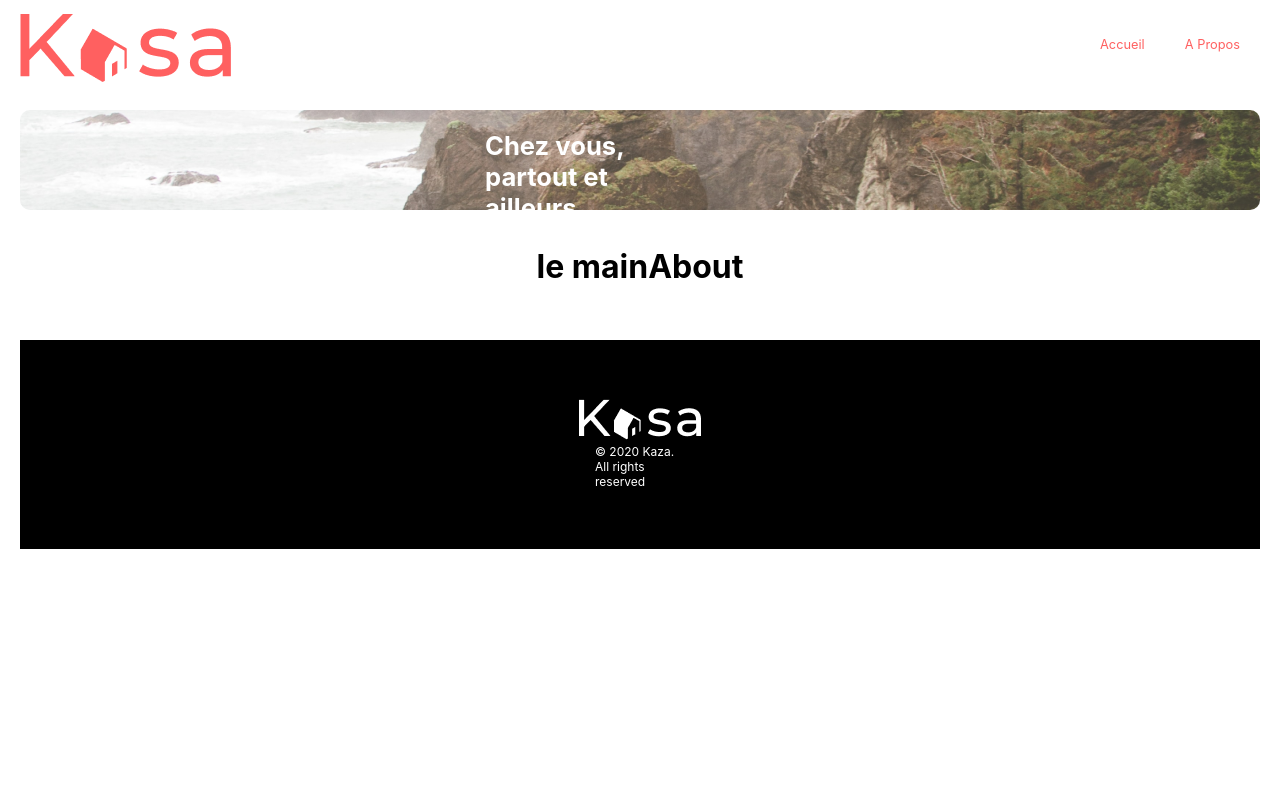
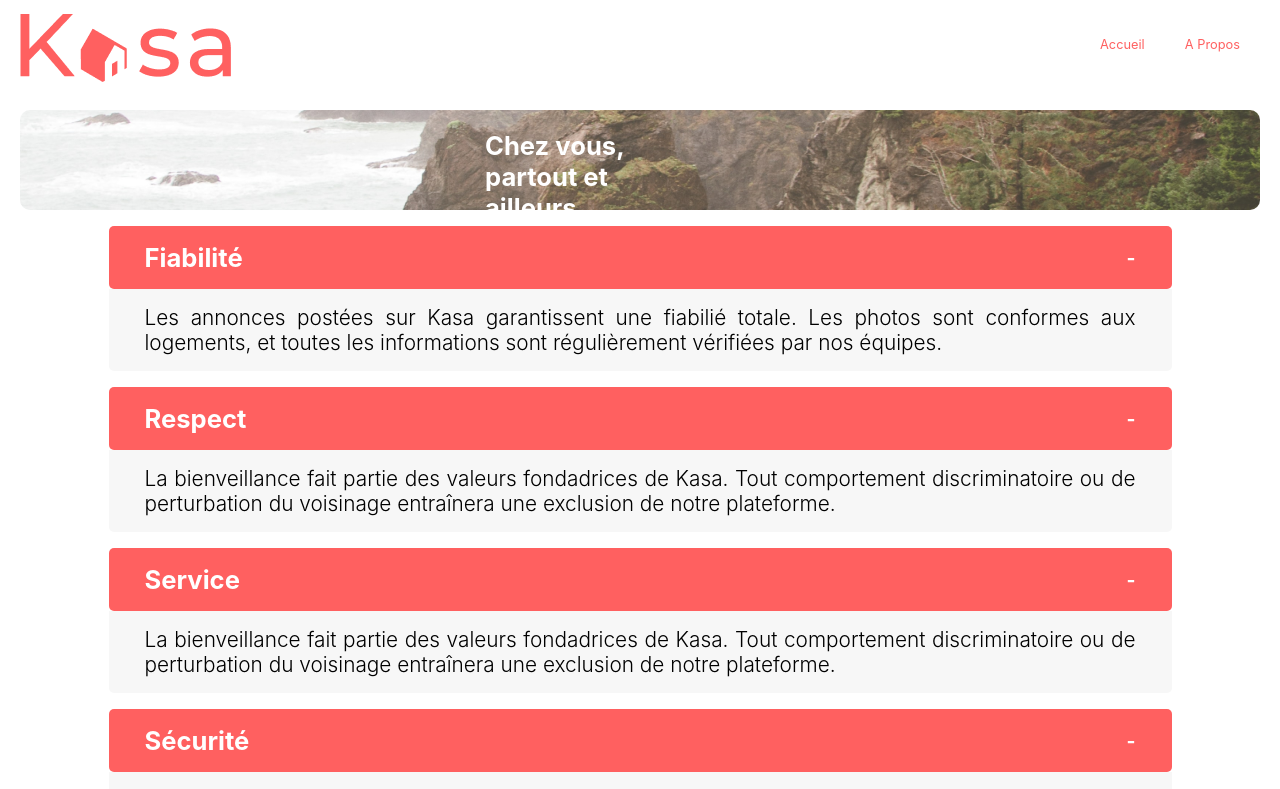
Before and after one commit to dagarbolino/Kaza-master, a React (Create React App) app: page /about in a window 1280 px wide. Shown: the top 789 px of the page. Built offline with nearby package versions, Linux system fonts and the light colour scheme.

Commit message:
page about collapse ok

```diff
--- /dev/null
+++ b/src/components/Ui/Pages/About.jsx
@@ -0,0 +1,15 @@
+import React from 'react'
+import MainAbout from './MainAbout/MainAbout'
+import Footer from '../Footer'
+
+export default function About() {
+  return (
+    <>
+      <div className="aboutContainer">
+        < MainAbout />
+      </div>
+      < Footer />
+
+    </>
+  )
+}
--- /dev/null
+++ b/src/components/Ui/Pages/Home.jsx
@@ -0,0 +1,13 @@
+import Footer from '../Footer'
+import MainHome from '../MainHome'
+
+function Home() {
+        return (
+                <>
+                        <MainHome />
+                        <Footer />
+                </>
+        )
+}
+
+export default Home
--- /dev/null
+++ b/src/components/Ui/Pages/MainAbout/Collapse.jsx
@@ -0,0 +1,25 @@
+import React, { useState } from 'react';
+
+const Collapse = ({ title, children }) => {
+  const [isCollapsed, setIsCollapsed] = useState(false);
+
+  const toggleCollapse = () => {
+    setIsCollapsed(!isCollapsed);
+  };
+
+  return (
+    <div className="collapse-container">
+      <div className="collapse-header" onClick={toggleCollapse}>
+        <h3>{title}</h3>
+        <span>{isCollapsed ? '+' : '-'}</span>
+      </div>
+      {!isCollapsed && (
+        <div className="collapse-content">
+          {children}
+        </div>
+      )}
+    </div>
+  );
+};
+
+export default Collapse;
--- /dev/null
+++ b/src/components/Ui/Pages/MainAbout/MainAbout.jsx
@@ -0,0 +1,37 @@
+import React from 'react'
+import Collapse from './Collapse'
+
+
+function MainAbout() {
+  return (
+    <div>
+      <Collapse title="Fiabilité">
+        <p>Les annonces postées sur Kasa garantissent une fiabilié totale.
+          Les photos sont conformes aux logements,
+          et toutes les informations sont régulièrement vérifiées par nos équipes.</p>
+      </Collapse>
+      <Collapse title="Respect">
+        <p>La bienveillance fait partie des valeurs fondadrices de Kasa.
+          Tout comportement discriminatoire ou de perturbation du voisinage entraînera
+          une exclusion de notre plateforme.
+        </p>
+      </Collapse>
+      <Collapse title="Service">
+        <p>La bienveillance fait partie des valeurs fondadrices de Kasa.
+          Tout comportement discriminatoire ou de perturbation du voisinage entraînera
+          une exclusion de notre plateforme.
+        </p>
+      </Collapse>
+      <Collapse title="Sécurité">
+        <p>La décurité est la priorité de Kasa. Aussi bien pour nos hôtes que pour les voyageurs,
+          chaque logement correspond aux critères de sécurité établis par nos services.
+          En laissant une note aussi bien à l'hôte qu'au locataire,
+          cela permet à nos équipes de vérifier que les standards sont bien respectés.
+          Nous organisons également des ateliers sur la sécurité domestique pour nos hôtes.</p>
+      </Collapse>
+
+    </div>
+  )
+}
+
+export default MainAbout
--- a/src/components/Ui/Pages/about.jsx
+++ /dev/null
@@ -1,20 +0,0 @@
-import Footer from '../../Ui/Footer'
-function About() {
-      return (
-            <>
-                  <main className="mainAbout">
-                        <div className="mainContent">
-                              <div className="mainContent__text">
-                                    <h1>le mainAbout</h1>
-
-                              </div>
-
-                        </div>
-                  </main>
-
-                  <Footer />
-            </>
-      )
-}
-
-export default About
--- a/src/components/Ui/Pages/home.jsx
+++ /dev/null
@@ -1,13 +0,0 @@
-import Footer from '../../Ui/Footer'
-import MainHome from '../MainHome'
-
-function Home() {
-        return (
-<>
-<MainHome/>
-<Footer />
-</>
-        )
-}
-
-export default Home
--- a/src/sass/libs/base.scss
+++ b/src/sass/libs/base.scss
@@ -134,15 +134,75 @@ body {
   }
 }
 
-.mainAbout {
-  width: auto;
-  height: 100%;
+.aboutContainer {
+  width: 100%;
+  height: auto;
   display: flex;
   flex-direction: column;
   justify-content: space-between;
   align-items: center;
+}
 
+.collapse-container {
+  width: 1023px;
+  height: auto;
+  display: flex;
+  flex-direction: column;
+  justify-content: center;
+  align-items: center;
   margin: 1rem;
+  color: $primary-color;
+  background: $secondary-color;
+
+  h3 {
+    font-size: 1.6rem;
+    font-weight: bold;
+    margin: 1rem;
+  }
+
+  span {
+    font-size: 1.2rem;
+    font-weight: bold;
+    margin: 1rem;
+  }
+}
+
+.collapse-header {
+  width: 100%;
+  height: auto;
+  display: flex;
+  justify-content: space-between;
+  align-items: center;
+  padding: 0 20px;
+  background: $secondary-color;
+  color: $primary-color;
+  font-size: 1.2rem;
+  font-weight: bold;
+  cursor: pointer;
+  border-radius: 5px;
+}
+
+.collapse-content {
+  width: 100%;
+  height: auto;
+  display: flex;
+  flex-direction: column;
+  justify-content: space-between;
+  align-items: center;
+  padding: 0 20px;
+  background: $grey-color;
+  color: $tertiary-color;
+  border-radius: 0 0 5px 5px;
+  font-size: 1rem;
+  font-weight: bold;
+  text-align: center;
+
+  p {
+    margin: 1rem;
+    font-size: 1.3rem;
+    font-weight: 300;
+    text-align: justify;
+  }
 }
 
 footer {
--- a/src/sass/libs/variables.scss
+++ b/src/sass/libs/variables.scss
@@ -1,6 +1,8 @@
 // variable des couleurs et des polices
 $primary-color: #ffffff;
 $secondary-color: #ff6060;
+$tertiary-color: #000000;
+$grey-color: #f7f7f7;
 
 $font-stack: Helvetica, sans-serif;
 
--- a/src/style.css
+++ b/src/style.css
@@ -123,14 +123,72 @@ body {
   text-align: center;
 }
 
-.mainAbout {
-  width: auto;
-  height: 100%;
+.aboutContainer {
+  width: 100%;
+  height: auto;
   display: flex;
   flex-direction: column;
   justify-content: space-between;
   align-items: center;
+}
+
+.collapse-container {
+  width: 1023px;
+  height: auto;
+  display: flex;
+  flex-direction: column;
+  justify-content: center;
+  align-items: center;
   margin: 1rem;
+  color: #ffffff;
+  background: #ff6060;
+}
+.collapse-container h3 {
+  font-size: 1.6rem;
+  font-weight: bold;
+  margin: 1rem;
+}
+.collapse-container span {
+  font-size: 1.2rem;
+  font-weight: bold;
+  margin: 1rem;
+}
+
+.collapse-header {
+  width: 100%;
+  height: auto;
+  display: flex;
+  justify-content: space-between;
+  align-items: center;
+  padding: 0 20px;
+  background: #ff6060;
+  color: #ffffff;
+  font-size: 1.2rem;
+  font-weight: bold;
+  cursor: pointer;
+  border-radius: 5px;
+}
+
+.collapse-content {
+  width: 100%;
+  height: auto;
+  display: flex;
+  flex-direction: column;
+  justify-content: space-between;
+  align-items: center;
+  padding: 0 20px;
+  background: #f7f7f7;
+  color: #000000;
+  border-radius: 0 0 5px 5px;
+  font-size: 1rem;
+  font-weight: bold;
+  text-align: center;
+}
+.collapse-content p {
+  margin: 1rem;
+  font-size: 1.3rem;
+  font-weight: 300;
+  text-align: justify;
 }
 
 footer {
```
Also changed, not shown: src/components/Ui/Pages/products.jsx (deleted, +0 -9 lines), src/index.jsx (+6 -6 lines), 1 other file (tests, documents, lock files or other folders).
